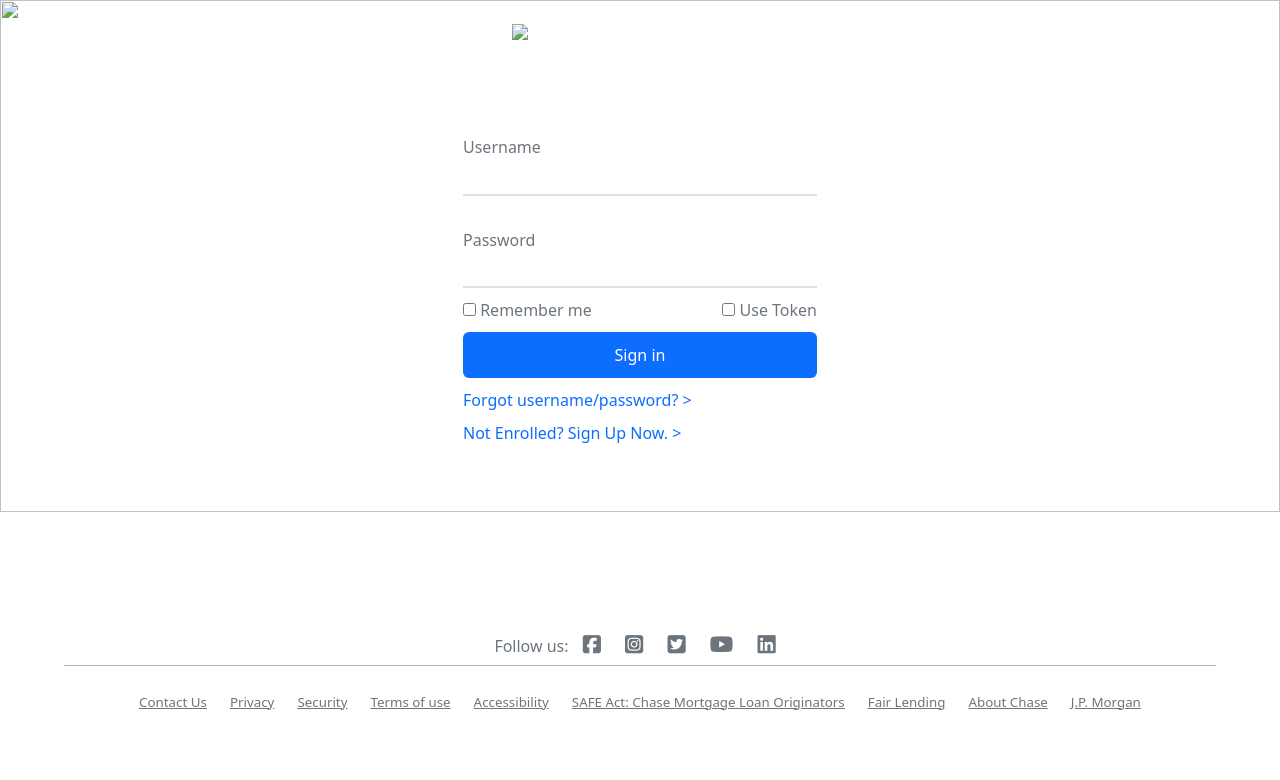
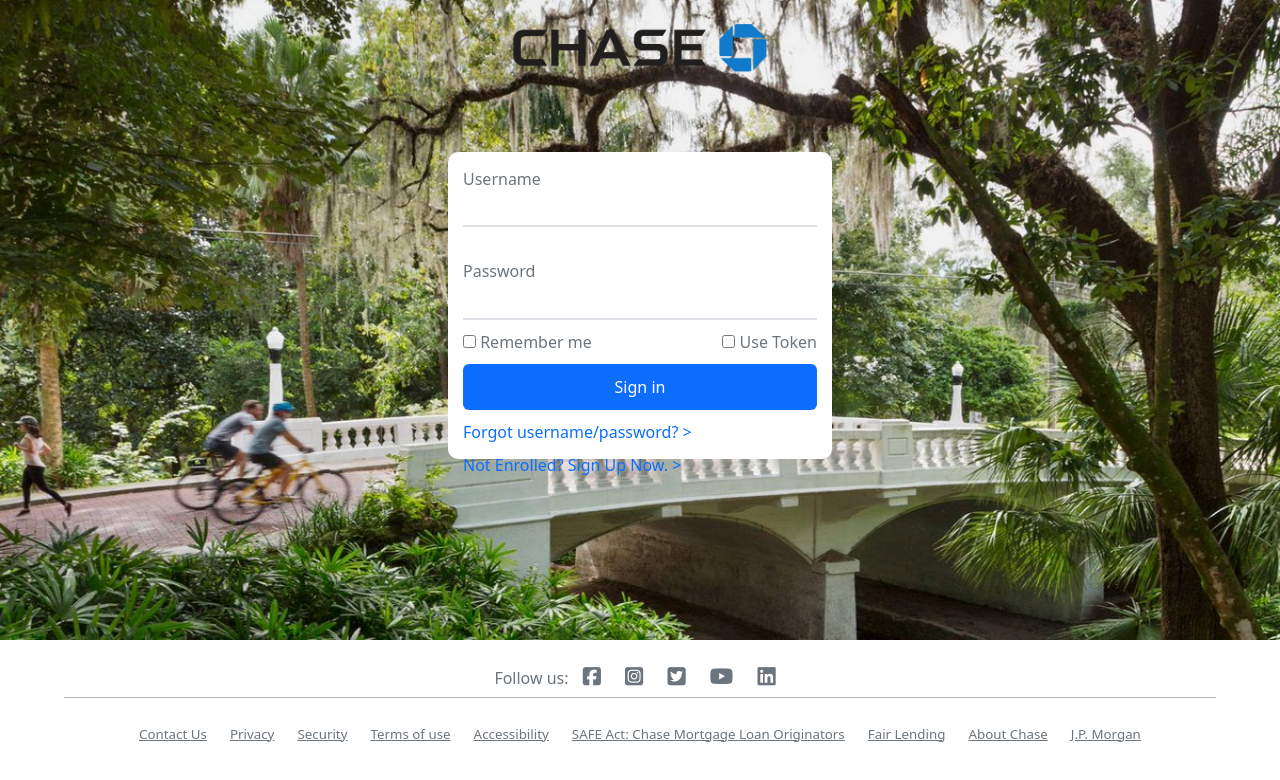
Before and after one commit to Sima612/copy-cat-project, a plain HTML site: page index.html in a window 1280 px wide. Drawn offline with nearby package versions, Linux system fonts and the light colour scheme; the site is published under a folder, as on GitHub Pages, so addresses that start at the root find nothing.

Commit message:
fixed img

```diff
--- a/index.html
+++ b/index.html
@@ -9,9 +9,9 @@
   <link rel="stylesheet" href="main.css">
 </head>
 <body>
-    <img src="/images/chase-background-image.jpeg" class="background-img"/>
+    <img src="images/chase-background-image.jpeg" class="background-img"/>
     <header class="header">
-        <img src="/images/Chase_logo_2007.svg.png" class="center" />
+        <img src="images/Chase_logo_2007.svg.png" class="center" />
     </header>
 
     <div class="main-div">
```
